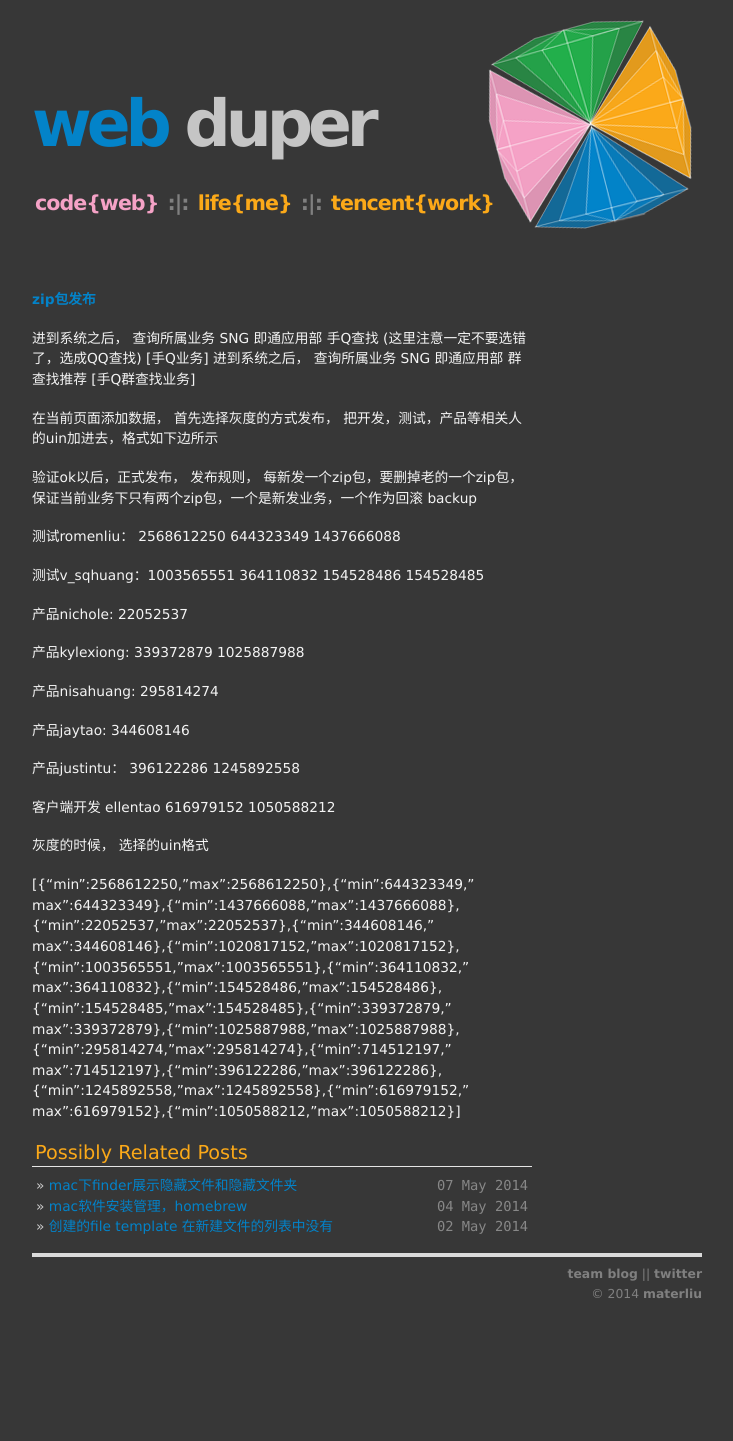
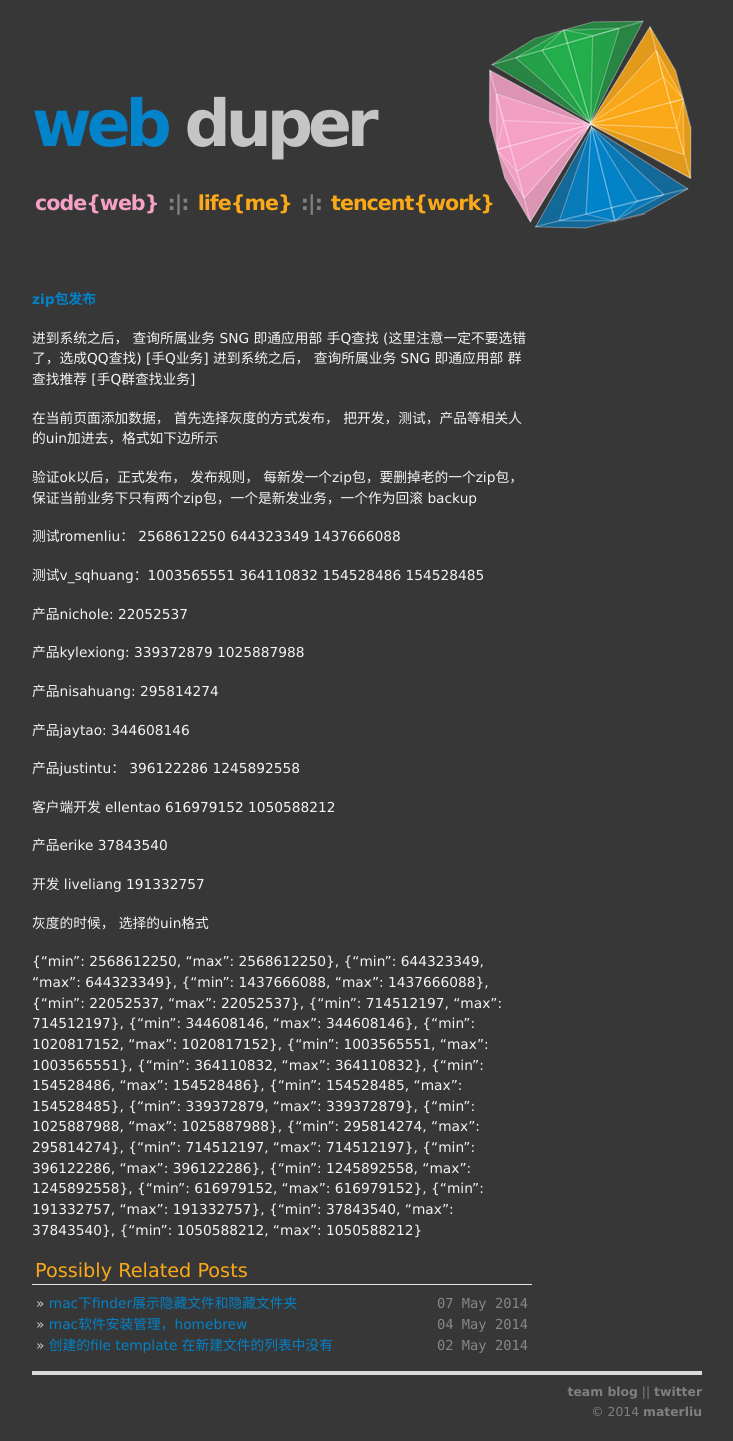
Before and after one commit to materliu/materliu.github.io, a Jekyll site: the page built from all/tencent/_posts/2014-04-15-mobile_qq_zip_publish.md, in a window 1280 px wide. Shown: the whole page, without its empty margins (273-1006 px from the left). Built offline with Jekyll 4.4.1, drawn with Linux system fonts in a browser that asks for light colours; Markdown is read by kramdown in place of the engine named in the settings; before the commit the page ends 1322 px from its top, so only the background shows below that.

Commit message:
add liveliang's qq num!

```diff
--- a/all/tencent/_posts/2014-04-15-mobile_qq_zip_publish.md
+++ b/all/tencent/_posts/2014-04-15-mobile_qq_zip_publish.md
@@ -29,7 +29,33 @@ title: 2014-04-15-zip包发布.md
 
 客户端开发 ellentao   616979152  1050588212
 
+产品erike  37843540
+
+开发 liveliang 191332757
+
+
+
 
 灰度的时候， 选择的uin格式
 
-[{"min":2568612250,"max":2568612250},{"min":644323349,"max":644323349},{"min":1437666088,"max":1437666088},{"min":22052537,"max":22052537},{"min":344608146,"max":344608146},{"min":1020817152,"max":1020817152},{"min":1003565551,"max":1003565551},{"min":364110832,"max":364110832},{"min":154528486,"max":154528486},{"min":154528485,"max":154528485},{"min":339372879,"max":339372879},{"min":1025887988,"max":1025887988},{"min":295814274,"max":295814274},{"min":714512197,"max":714512197},{"min":396122286,"max":396122286},{"min":1245892558,"max":1245892558},{"min":616979152,"max":616979152},{"min":1050588212,"max":1050588212}]
+{"min": 2568612250, "max": 2568612250},
+{"min": 644323349, "max": 644323349},
+{"min": 1437666088, "max": 1437666088},
+{"min": 22052537, "max": 22052537},
+{"min": 714512197, "max": 714512197},
+{"min": 344608146, "max": 344608146},
+{"min": 1020817152, "max": 1020817152},
+{"min": 1003565551, "max": 1003565551},
+{"min": 364110832, "max": 364110832},
+{"min": 154528486, "max": 154528486},
+{"min": 154528485, "max": 154528485},
+{"min": 339372879, "max": 339372879},
+{"min": 1025887988, "max": 1025887988},
+{"min": 295814274, "max": 295814274},
+{"min": 714512197, "max": 714512197},
+{"min": 396122286, "max": 396122286},
+{"min": 1245892558, "max": 1245892558},
+{"min": 616979152, "max": 616979152},
+{"min": 191332757, "max": 191332757},
+{"min": 37843540, "max": 37843540},
+{"min": 1050588212, "max": 1050588212}
```
